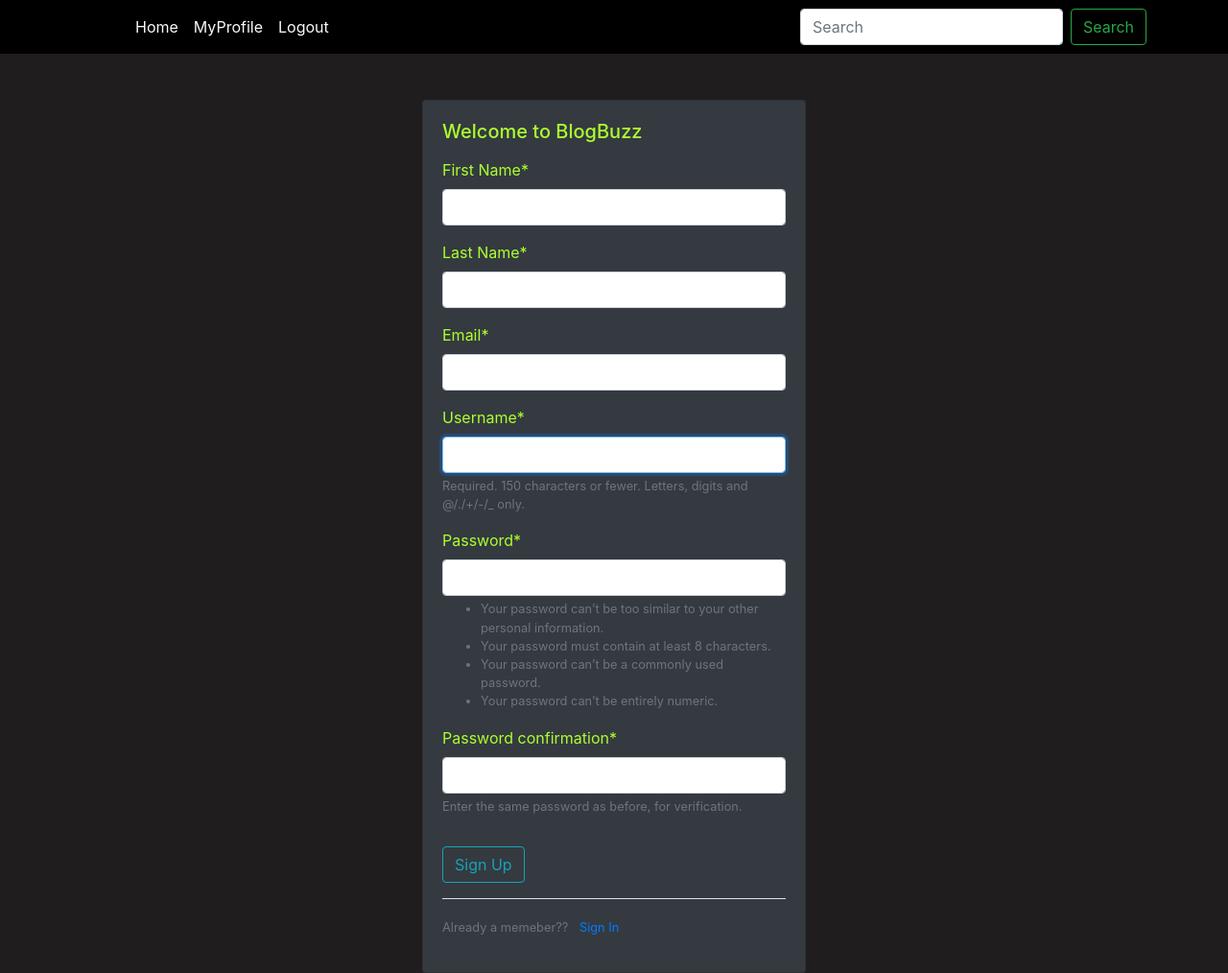
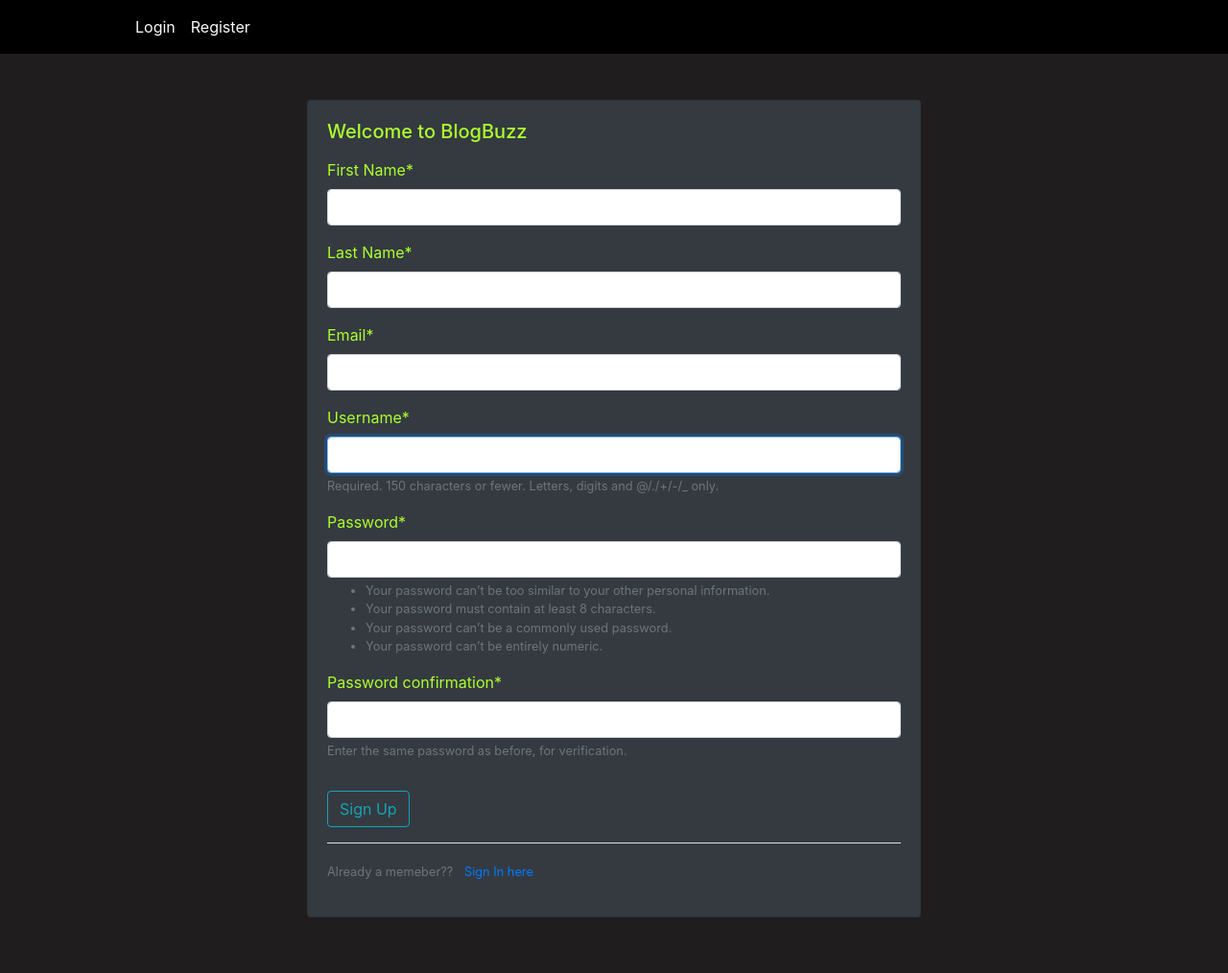
Before and after one commit to TanviSutar/SRM, a Django app: page /register/ in a window 1280 px wide. Shown: the whole page at 96% size. After the commit the page ends 956 px from the top, so only its background shows below. Run offline with Django 3.2, Linux system fonts and the light colour scheme; some libraries are stand-ins or nearby versions.

Commit message:
1. Created login page for user 2. Created logout page 3. Created main home page of the website 4. Created user profile page All the about pages are in users app 5. Modified the blogs/views.py file to add decorators to prevent access to blog home page without login

```diff
--- a/SRM/settings.py
+++ b/SRM/settings.py
@@ -129,3 +129,7 @@
 STATIC_ROOT = os.path.join(BASE_DIR, 'static/main')
 
 CRISPY_TEMPLATE_PACK = 'bootstrap4'
+
+LOGIN_REDIRECT_URL = 'blog_home'
+
+LOGIN_URL = 'login'#for decorators
--- a/SRM/urls.py
+++ b/SRM/urls.py
@@ -15,9 +15,15 @@
 """
 from django.contrib import admin
 from django.urls import path,include
+from django.contrib.auth import views as auth_views
+from users import views as user_views
 
 urlpatterns = [
-    path('blog/',include('blog.urls'),name='to_blog_app'),
-    path('register/',include('users.urls'),name='to_user_app'),
+    path('',include('users.urls'),name='main_home'),
+    path('register/',user_views.register,name='register'),
+    path('blog/',include('blog.urls'),name='blog_home'),
+    path('login/',auth_views.LoginView.as_view(template_name='users/login.html'),name='login'),
+    path('logout/',auth_views.LogoutView.as_view(template_name='users/logout.html'),name='logout'),
     path('admin/', admin.site.urls),
 ]
+#    path('register/',include('users.urls'),name='to_user_app'),
--- a/blog/templates/blog/base.html
+++ b/blog/templates/blog/base.html
@@ -14,28 +14,39 @@
         {% if title %}
             <title>{{title}} </title>
         {% else %}
-            <title>BlogPro</title>
+            <title>BlogBuzz</title>
         {% endif %}
     </head>
     <body>
         <nav class="navbar navbar-expand-lg" style="background-color: black;">
             <div class="container">
                 <div class="collapse navbar-collapse" id="navbarSupportedContent">
+                    {% if user.is_authenticated %}
                         <ul class="navbar-nav mr-auto">
                             <li class="nav-item active ml-5">
-                        <a class="nav-link text-light" href="#">Home <span class="sr-only">(current)</span></a>
+                                <a class="nav-link text-light" href="{% url 'blog_home' %}">Home<span class="sr-only">(current)</span></a>
                             </li>
                             <li class="nav-item">
-                        <a class="nav-link text-light " href="#">MyProfile</a>
+                                <a class="nav-link text-light " href="{% url 'profile' %}">MyProfile</a>
                             </li>
                             <li class="nav-item">
-                        <a class="nav-link text-light " href="#">Logout</a>
+                                <a class="nav-link text-light " href="{% url 'logout' %}">Logout</a>
                             </li>
                         </ul>
                         <form class="form-inline my-2 my-lg-0">
                             <input class="form-control mr-sm-2" type="search" placeholder="Search" aria-label="Search">
                             <button class="btn btn-outline-success my-2 my-sm-0" type="submit">Search</button>
                         </form>
+                    {% else %}
+                        <ul class="navbar-nav mr-auto">
+                            <li class="nav-item active ml-5">
+                                <a class="nav-link text-light" href="{% url 'login' %}">Login<span class="sr-only">(current)</span></a>
+                            </li>
+                            <li class="nav-item">
+                                <a class="nav-link text-light " href="{% url 'register' %}">Register</a>
+                            </li>
+                        </ul>
+                    {% endif %}
                 </div>
             </div>
         </nav>
--- a/blog/urls.py
+++ b/blog/urls.py
@@ -2,5 +2,5 @@
 from . import views
 
 urlpatterns = [
-    path('',views.home,name="blog_home"),
+    path('',views.home,name='blog_home'),
 ]
--- a/blog/views.py
+++ b/blog/views.py
@@ -1,8 +1,10 @@
-from django.shortcuts import render
+from django.shortcuts import render,redirect
+from django.contrib.auth.decorators import login_required
 from .models import Post
 
 
 # Create your views here.
+@login_required
 def home(request):
     context = {
         'title':'Blog Home',
--- a/users/templates/users/register.html
+++ b/users/templates/users/register.html
@@ -1,7 +1,7 @@
 {% extends 'blog/base.html' %}
 {% load crispy_forms_tags %}
 {% block body1 %}
-    <div class="card mt-5 mx-auto bg-dark" style="width: 25rem;">
+    <div class="card mt-5 mx-auto bg-dark" style="width: 40rem;">
         <div class="card-body">
             <h5 class="card-title">Welcome to BlogBuzz</h5>
             <p class="card-text">
@@ -17,7 +17,7 @@
                 <div class="border-top pt-3">
                     <small class="text-muted">
                         Already a memeber??
-                        <a href="#" class="ml-2">Sign In</a>
+                        <a href="{% url 'login' %}" class="ml-2">Sign In here</a>
                     </small>
                 </div>
             </p>
--- a/users/urls.py
+++ b/users/urls.py
@@ -2,5 +2,6 @@
 from . import views
 
 urlpatterns = [
-    path('',views.register,name='register_user'),
+    path('',views.main_home,name='main_home'),
+    path('profile',views.profile,name='profile')
 ]
--- a/users/views.py
+++ b/users/views.py
@@ -1,5 +1,5 @@
 from django.shortcuts import render,redirect
-from django.contrib.auth.forms import UserCreationForm
+from django.contrib.auth.decorators import login_required
 from django.contrib import messages
 from .forms import UserRegisterForm
 
@@ -10,8 +10,15 @@
         if form.is_valid():
             form.save()
             fname = form.cleaned_data.get('first_name')
-            messages.success(request,f'Welcome to BlogBuzz, {fname.capitalize()}!!!')
-            return redirect('blog_home')
+            messages.success(request,f'Welcome to BlogBuzz, {fname.capitalize()}!!! Login to start blogging.')
+            return redirect('login')
     else:
         form = UserRegisterForm()
     return render(request,'users/register.html',{'form':form})
+
+@login_required
+def profile(request):
+    return render(request,'users/profile.html')
+
+def main_home(request):
+    return render(request,'users/main_home.html')
```
Also changed, not shown: db.sqlite3. Lines whose indentation alone changed are shown as unchanged.
